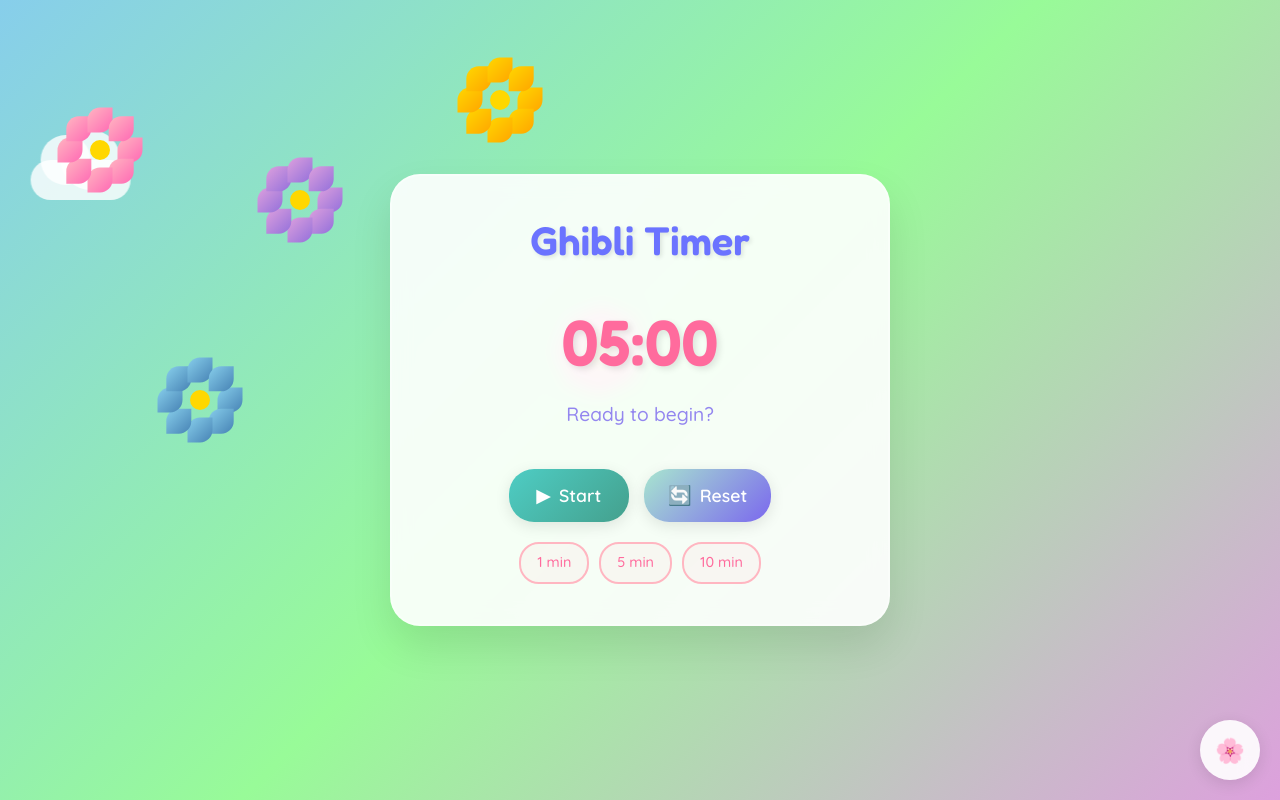
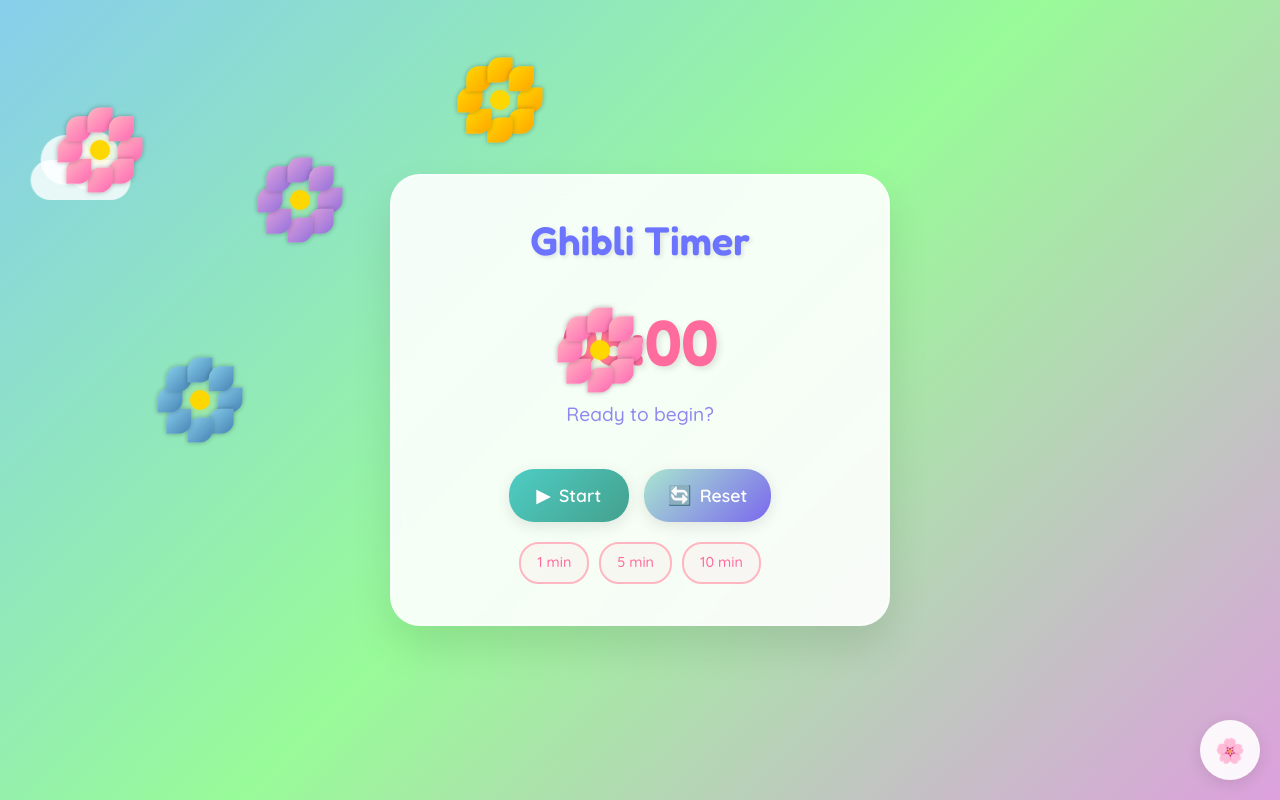
Before and after one commit to jazqdong12/ghibli-timer-app, a React (Vite) app: page / in a window 1280 px wide. Built offline with nearby package versions, Linux system fonts and the light colour scheme.

Commit message:
Add debugging and improve flower visibility

```diff
--- a/src/App.css
+++ b/src/App.css
@@ -310,13 +310,14 @@ body {
   width: 100%;
   height: 100%;
   pointer-events: none;
-  z-index: 5;
+  z-index: 15;
 }
 
 .flower {
   position: absolute;
   pointer-events: auto;
   transition: transform 0.2s ease;
+  z-index: 20;
 }
 
 .flower:hover {
@@ -347,6 +348,7 @@ body {
   left: 50%;
   transform: translate(-50%, -50%);
   z-index: 2;
+  box-shadow: 0 0 10px rgba(255, 215, 0, 0.5);
 }
 
 .petals {
@@ -366,6 +368,7 @@ body {
   top: 50%;
   left: 50%;
   transform-origin: 0 0;
+  box-shadow: 0 0 5px rgba(0, 0, 0, 0.3);
 }
 
 /* Petal positions */
--- a/src/components/Flower.jsx
+++ b/src/components/Flower.jsx
@@ -60,6 +60,8 @@ const Flower = ({ id, initialX, initialY, color, size }) => {
     touchAction: 'none'
   };
 
+  console.log('Flower rendering:', { color, size, position });
+
   return (
     <div
       ref={flowerRef}
--- a/src/components/FlowerGarden.jsx
+++ b/src/components/FlowerGarden.jsx
@@ -9,6 +9,8 @@ const FlowerGarden = () => {
     { id: 4, x: 200, y: 400, color: 'blue', size: 'small' },
     { id: 5, x: 600, y: 350, color: 'pink', size: 'medium' },
   ]);
+
+  console.log('FlowerGarden rendering with', flowers.length, 'flowers');
 
   const addFlower = () => {
     const colors = ['pink', 'purple', 'yellow', 'blue', 'white'];
```
